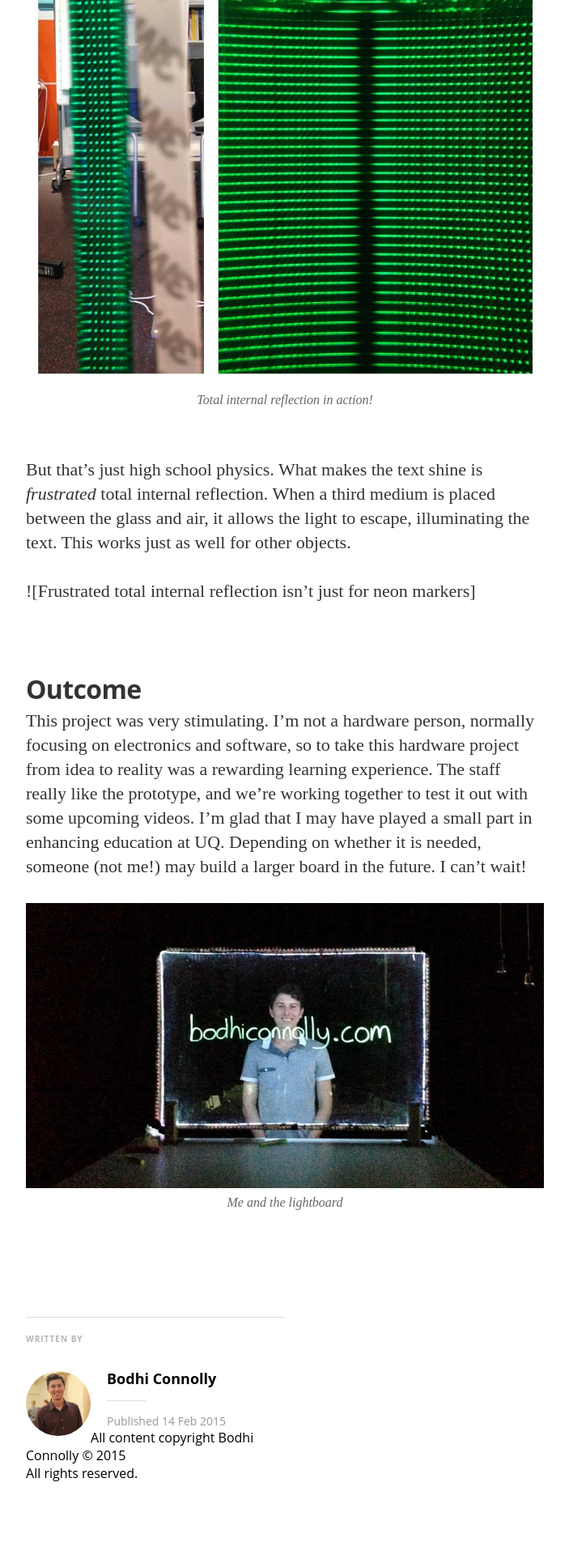
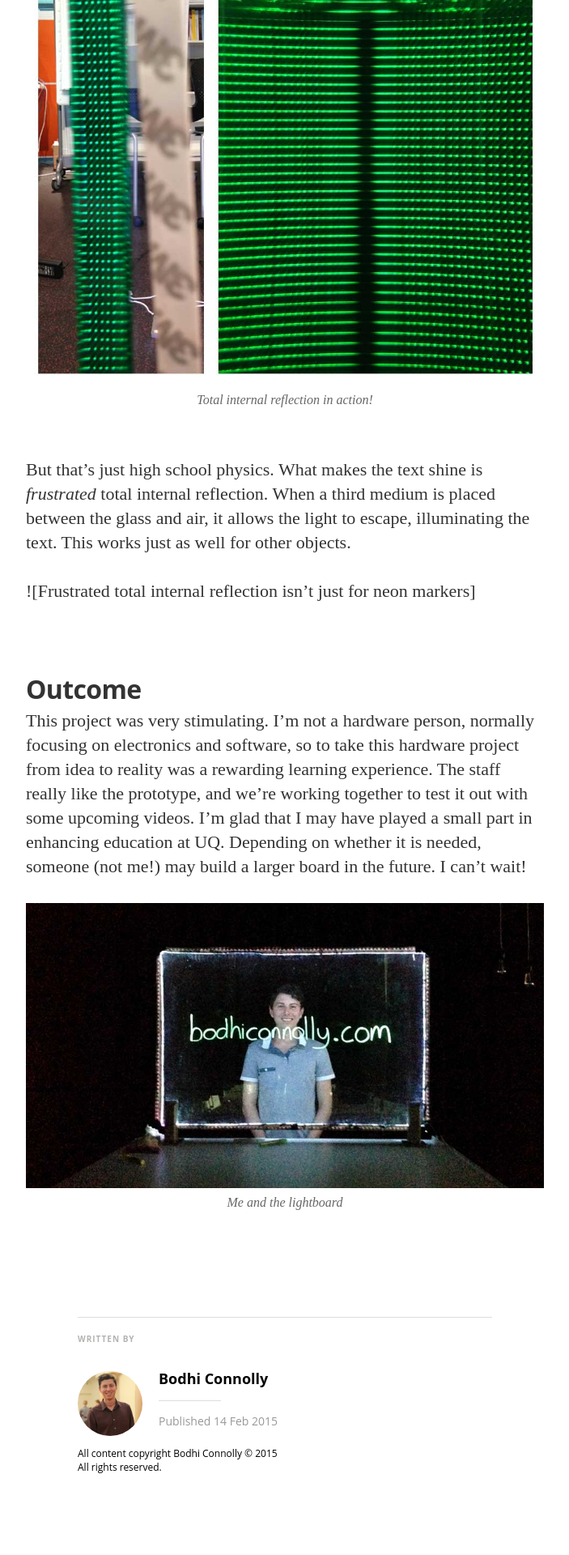
Before and after one commit to bodhiconnolly/bodhiconnolly.github.io, a Jekyll site: the page built from _posts/2015-02-14-uqx-lightboard.md, in a window 1280 px wide. Shown: the part 3765-5685 px from the top of the page at 81% size, without its empty margins (288-991 px from the left). Built offline with Jekyll 4.4.1, drawn with Linux system fonts in a browser that asks for light colours; nearby versions of some CDN libraries; some web fonts are replaced; Markdown is read by kramdown in place of the engine named in the settings.

Commit message:
Change publisher

```diff
--- a/_config.yml
+++ b/_config.yml
@@ -1,5 +1,7 @@
 # Build settings
 markdown: redcarpet
+redcarpet:
+  extensions: ["no_intra_emphasis", "fenced_code_blocks", "autolink", "tables", "with_toc_data"]
 highlighter: pygments
 
 # Site settings
--- a/_layouts/post.html
+++ b/_layouts/post.html
@@ -70,8 +70,8 @@
               <h4>{{ site.author }}</h4>
               <p class="bio">{{author.bio}}</p>
               <hr>
-              <p class="published">Published <time datetime="{{ page.date | date: "%F %R" }}">{{ page.date | date_to_string }}</time></p>
-              <section class="copyright">All content copyright <a href="{{@blog.url}}/">{{site.author}}</a> &copy; {{ site.time | date: '%Y' }}<br>All rights reserved.</section>
+              <p class="published">Published <time datetime="{{ page.date | date: "%F %R" }}">{{ page.date | date_to_string }}</time></p><br>
+              <div class="copyright">All content copyright <a href="{{@blog.url}}/">{{site.author}}</a> &copy; {{ site.time | date: '%Y' }}<br>All rights reserved.</div>
             </section>
           </div>
           {{/post}}
--- a/css/main.sass
+++ b/css/main.sass
@@ -442,8 +442,9 @@ body
       border: 0px solid #ddd
       border-top: 1px solid #ddd
     .isLeft
-      float: centre
-      width: 50%
+      margin-left: auto
+      margin-right: auto
+      width: 80%
       @include box-sizing(border-box)
       @include respond-to(800)
         width: 100%
@@ -464,6 +465,10 @@ body
         background-size: cover
         border-radius: 100%
         text-indent: -9999px
+      .copyright
+        margin-left: auto
+        margin-right: auto
+        font-size: 12px
       h4
         font-size: 18px
         line-height: 1.1
```
Also changed, not shown: _posts/2015-02-14-uqx-lightboard.md (+1 -1 lines).
